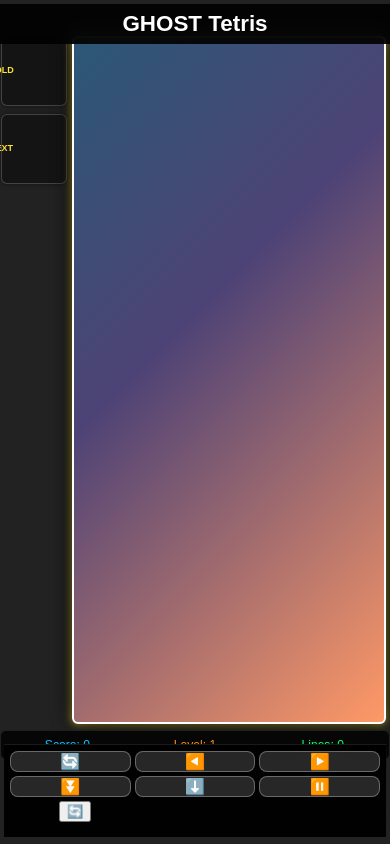
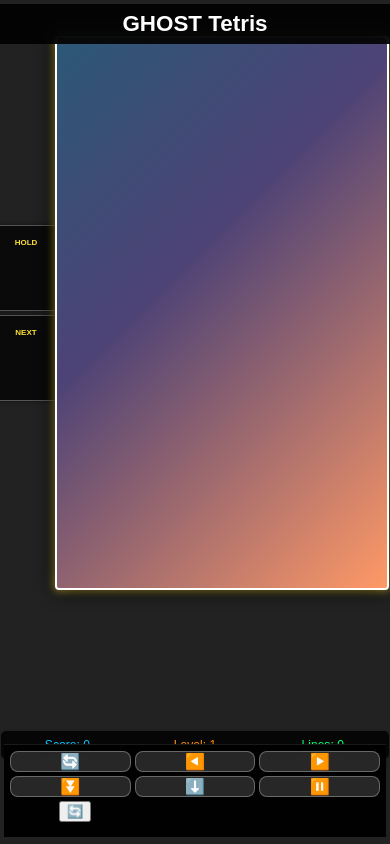
Before and after one commit to vigolub/tetris-ghost, a website: page index.html in a window 390 px wide. Drawn offline with Linux system fonts and the light colour scheme; no server answers.

Commit message:
Simplified mobile layout for better display
- Changed main container to column layout for better mobile experience
- Optimized side pieces to appear horizontally next to game canvas
- Reduced padding and margins for maximum screen usage
- Fixed game canvas sizing for mobile viewport
- Improved touch control grid positioning

```diff
--- a/style.css
+++ b/style.css
@@ -594,85 +594,89 @@
         justify-content: center;
     }
 
-    /* Main container optimization */
+    /* Simplified mobile layout */
     #main-container {
         height: 100vh;
         height: -webkit-fill-available;
-        padding: 36px 4px 84px 4px; /* Top for header, bottom for controls */
-        gap: 8px;
+        padding: 36px 2px 84px 2px;
+        gap: 4px;
         overflow: hidden;
-        flex-direction: row;
-        justify-content: space-between;
-        align-items: stretch;
+        flex-direction: column;
+        justify-content: flex-start;
+        align-items: center;
     }
 
-    /* Game area takes most of the space */
     #playfield-container {
         flex: 1;
         display: flex;
         flex-direction: column;
         align-items: center;
-        justify-content: center;
+        justify-content: flex-start;
         gap: 4px;
-        min-width: 0; /* Allow shrinking */
+        width: 100%;
+        max-width: 100vw;
     }
 
-    /* Compact side pieces layout */
+    /* Game area with side pieces horizontal layout */
+    .game-displays {
+        display: flex !important;
+        flex-direction: row !important;
+        gap: 4px !important;
+        align-items: center !important;
+        justify-content: center !important;
+        width: 100% !important;
+        max-width: calc(100vw - 8px) !important;
+    }
+
+    /* Side pieces on left */
     .side-pieces {
-        width: 60px !important;
-        gap: 8px !important;
+        display: flex !important;
         flex-direction: column !important;
-        order: 0 !important;
-        justify-content: flex-start !important;
-        align-items: center !important;
+        gap: 4px !important;
+        width: 50px !important;
+        min-width: 50px !important;
+        flex-shrink: 0 !important;
     }
 
     #hold-piece-container, #next-piece-container {
-        width: 56px !important;
-        min-width: 56px !important;
-        height: 60px !important;
-        min-height: 60px !important;
-        padding: 4px !important;
+        width: 48px !important;
+        height: 48px !important;
+        padding: 2px !important;
         margin: 0 !important;
-        background: rgba(0,0,0,0.4) !important;
-        border-radius: 6px !important;
-        border: 1px solid rgba(255,255,255,0.2) !important;
+        background: rgba(0,0,0,0.7) !important;
+        border-radius: 4px !important;
+        border: 1px solid rgba(255,255,255,0.3) !important;
+        display: flex !important;
+        flex-direction: column !important;
+        align-items: center !important;
+        justify-content: center !important;
     }
 
     .info-label {
-        font-size: 9px !important;
-        margin-bottom: 2px !important;
+        font-size: 8px !important;
+        margin: 0 0 1px 0 !important;
         color: #ffe138 !important;
         font-weight: bold !important;
-        text-align: center;
+        text-align: center !important;
     }
 
     #holdCanvas, #nextCanvas {
-        width: 48px !important;
-        height: 48px !important;
+        width: 40px !important;
+        height: 40px !important;
         background: transparent !important;
         border: none !important;
         margin: 0 !important;
     }
 
-    /* Optimize main game canvas */
+    /* Main game canvas optimized */
     #tetris {
+        flex: 1 !important;
         width: auto !important;
         height: auto !important;
-        max-width: calc(100vw - 80px) !important;
-        max-height: calc(100vh - 160px) !important;
+        max-width: calc(100vw - 60px) !important;
+        max-height: calc(100vh - 170px) !important;
         margin: 0 !important;
-        border-radius: 6px !important;
-    }
-
-    /* Game displays layout */
-    .game-displays {
-        flex-direction: row !important;
-        gap: 8px !important;
-        align-items: stretch !important;
-        justify-content: center !important;
-        width: 100% !important;
-        height: 100% !important;
+        border-radius: 4px !important;
     }
 
     /* Hide game controls during active play */
```
